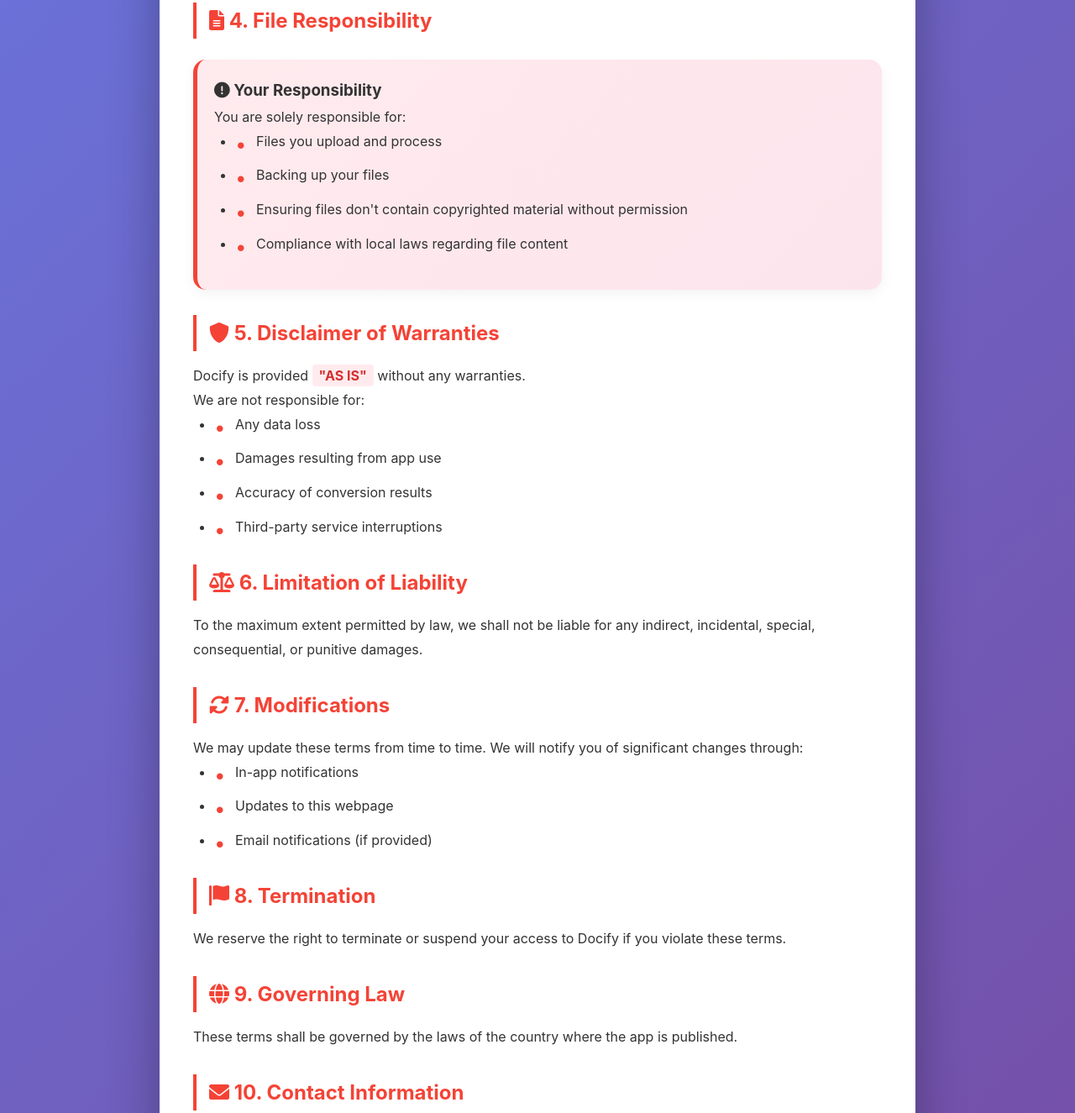
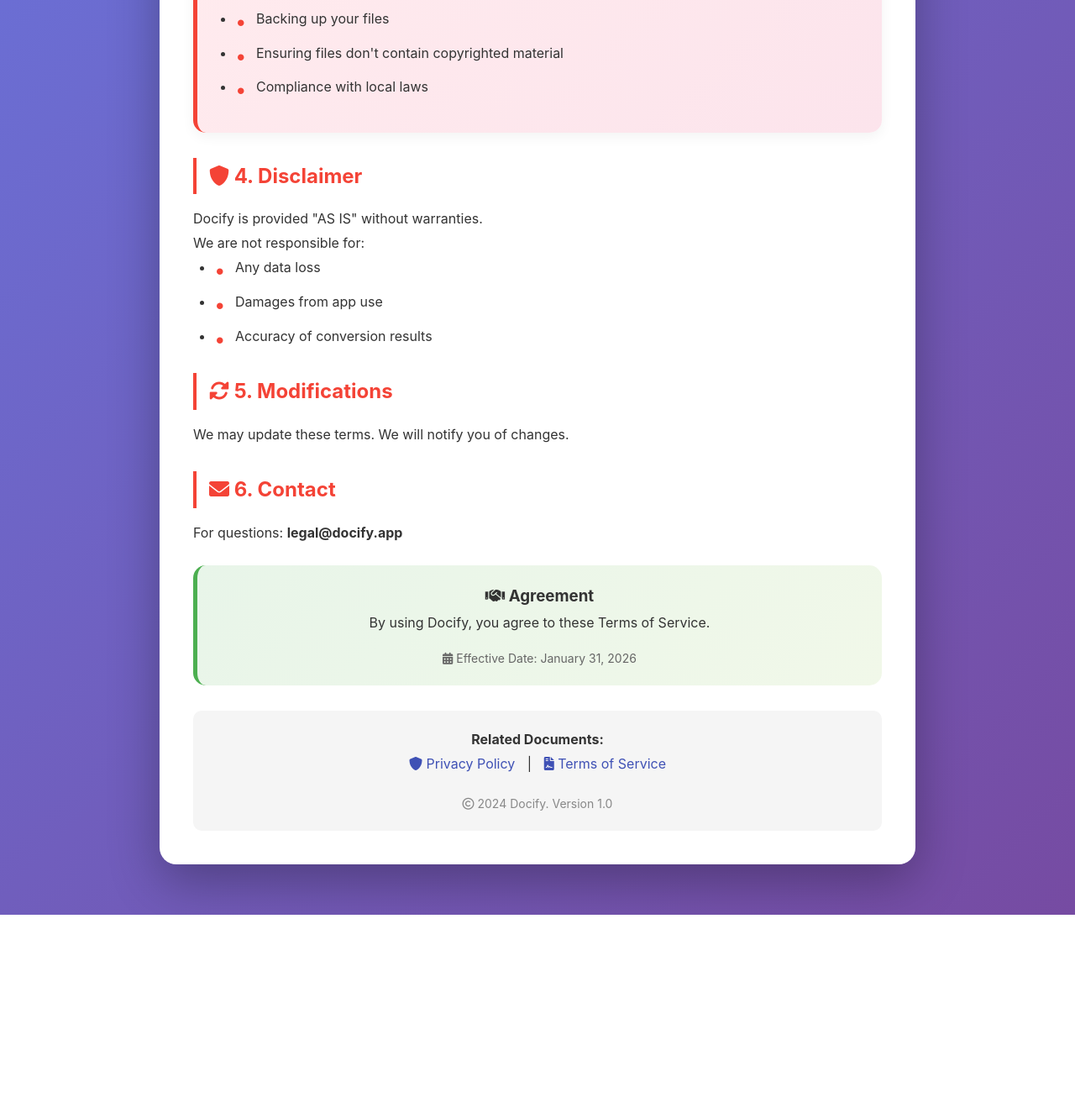
Before and after one commit to xsaraadil/docify-terms, a plain HTML site: page terms.html in a window 1280 px wide. Shown: the part 1086-2411 px from the top of the page at 84% size. After the commit the page ends 2175 px from the top, so only its background shows below. Drawn offline with Linux system fonts and the light colour scheme.

Commit message:
terms.html

```diff
--- a/terms.html
+++ b/terms.html
@@ -5,32 +5,25 @@
     <meta name="viewport" content="width=device-width, initial-scale=1.0">
     <title>Terms of Service - Docify</title>
     <style>
-        * {
-            margin: 0;
-            padding: 0;
-            box-sizing: border-box;
-        }
-
+        * { margin: 0; padding: 0; box-sizing: border-box; }
         body {
-            font-family: -apple-system, BlinkMacSystemFont, 'Segoe UI', Roboto, Oxygen, Ubuntu, sans-serif;
+            font-family: -apple-system, BlinkMacSystemFont, 'Segoe UI', Roboto, sans-serif;
             line-height: 1.8;
             background: linear-gradient(135deg, #667eea 0%, #764ba2 100%);
             min-height: 100vh;
             padding: 20px;
             color: #333;
         }
-
         .container {
             max-width: 900px;
             margin: 40px auto;
             background: white;
             padding: 40px;
             border-radius: 20px;
-            box-shadow: 0 20px 60px rgba(0, 0, 0, 0.3);
+            box-shadow: 0 20px 60px rgba(0,0,0,0.3);
             position: relative;
             overflow: hidden;
         }
-
         .container::before {
             content: '';
             position: absolute;
@@ -40,7 +33,6 @@
             height: 6px;
             background: linear-gradient(90deg, #FF9800, #F44336);
         }
-
         h1 {
             color: #FF9800;
             font-size: 36px;
@@ -49,7 +41,6 @@
             position: relative;
             padding-bottom: 15px;
         }
-
         h1::after {
             content: '';
             position: absolute;
@@ -61,7 +52,6 @@
             background: #FF9800;
             border-radius: 2px;
         }
-
         h2 {
             color: #F44336;
             font-size: 24px;
@@ -69,7 +59,6 @@
             border-left: 4px solid #F44336;
             padding-left: 15px;
         }
-
         .important-box {
             background: linear-gradient(135deg, #FFF3E0, #FFEBEE);
             padding: 20px;
@@ -78,7 +67,6 @@
             border-left: 5px solid #FF9800;
             box-shadow: 0 5px 15px rgba(0,0,0,0.05);
         }
-
         .warning-box {
             background: linear-gradient(135deg, #FFEBEE, #FCE4EC);
             padding: 20px;
@@ -87,7 +75,6 @@
             border-left: 5px solid #F44336;
             box-shadow: 0 5px 15px rgba(0,0,0,0.05);
         }
-
         .acceptance-box {
             background: linear-gradient(135deg, #E8F5E9, #F1F8E9);
             padding: 20px;
@@ -96,18 +83,12 @@
             border-left: 5px solid #4CAF50;
             text-align: center;
         }
-
-        ul, ol {
-            margin-left: 25px;
-            margin-bottom: 20px;
-        }
-
+        ul, ol { margin-left: 25px; margin-bottom: 20px; }
         li {
             margin-bottom: 12px;
             position: relative;
             padding-left: 25px;
         }
-
         li::before {
             content: "•";
             color: #F44336;
@@ -116,41 +97,25 @@
             left: 0;
             top: -4px;
         }
-
-        .highlight {
-            background: #FFEBEE;
-            padding: 3px 8px;
-            border-radius: 4px;
-            font-weight: bold;
-            color: #D32F2F;
+        .footer-links {
+            text-align: center;
+            margin-top: 30px;
+            padding: 20px;
+            background: #f5f5f5;
+            border-radius: 10px;
         }
-
-        .app-icon {
-            text-align: center;
-            margin: 30px 0;
-        }
-
         @media (max-width: 768px) {
-            .container {
-                padding: 25px;
-                margin: 20px auto;
-            }
-
-            h1 {
-                font-size: 28px;
-            }
-
-            h2 {
-                font-size: 22px;
-            }
+            .container { padding: 25px; margin: 20px auto; }
+            h1 { font-size: 28px; }
+            h2 { font-size: 22px; }
         }
     </style>
     <link rel="stylesheet" href="https://cdnjs.cloudflare.com/ajax/libs/font-awesome/6.0.0/css/all.min.css">
 </head>
 <body>
     <div class="container">
-        <div class="app-icon">
-            <div style="width: 100px; height: 100px; background: linear-gradient(135deg, #FF9800, #F44336); border-radius: 25px; margin: 0 auto; display: flex; align-items: center; justify-content: center; color: white; font-size: 40px; font-weight: bold; box-shadow: 0 10px 30px rgba(255, 152, 0, 0.3);">
+        <div style="text-align: center; margin: 30px 0;">
+            <div style="width: 100px; height: 100px; background: linear-gradient(135deg, #FF9800, #F44336); border-radius: 25px; margin: 0 auto; display: flex; align-items: center; justify-content: center; color: white; font-size: 40px; font-weight: bold; box-shadow: 0 10px 30px rgba(255,152,0,0.3);">
                 <i class="fas fa-gavel"></i>
             </div>
             <h3 style="margin-top: 15px; color: #F44336;">Docify Terms of Service</h3>
@@ -160,84 +125,78 @@
 
         <div class="important-box">
             <h3><i class="fas fa-exclamation-triangle"></i> Important Notice</h3>
-            <p>By continuing to use the Docify application, you agree to these terms and conditions.</p>
+            <p>By using Docify, you agree to these terms and conditions.</p>
         </div>
 
         <h2><i class="fas fa-check-circle"></i> 1. Acceptance of Terms</h2>
-        <p>Your use of the Docify application is subject to these terms and conditions.</p>
+        <p>Your use of Docify is subject to these terms.</p>
 
-        <h2><i class="fas fa-id-card"></i> 2. License Grant</h2>
-        <p>We grant you a limited, non-exclusive license to use Docify for personal purposes.</p>
-
-        <h2><i class="fas fa-ban"></i> 3. Restrictions</h2>
+        <h2><i class="fas fa-ban"></i> 2. Restrictions</h2>
         <p>You may NOT:</p>
         <ul>
-            <li>Reverse engineer or decompile the application</li>
+            <li>Reverse engineer or decompile the app</li>
             <li>Resell or redistribute the service</li>
             <li>Use the app for illegal purposes</li>
             <li>Attempt to bypass security measures</li>
-            <li>Use automated systems to access the app</li>
         </ul>
 
-        <h2><i class="fas fa-file-alt"></i> 4. File Responsibility</h2>
+        <h2><i class="fas fa-file-alt"></i> 3. File Responsibility</h2>
         <div class="warning-box">
             <h3><i class="fas fa-exclamation-circle"></i> Your Responsibility</h3>
-            <p>You are solely responsible for:</p>
             <ul>
                 <li>Files you upload and process</li>
                 <li>Backing up your files</li>
-                <li>Ensuring files don't contain copyrighted material without permission</li>
-                <li>Compliance with local laws regarding file content</li>
+                <li>Ensuring files don't contain copyrighted material</li>
+                <li>Compliance with local laws</li>
             </ul>
         </div>
 
-        <h2><i class="fas fa-shield-alt"></i> 5. Disclaimer of Warranties</h2>
-        <p>Docify is provided <span class="highlight">"AS IS"</span> without any warranties.</p>
+        <h2><i class="fas fa-shield-alt"></i> 4. Disclaimer</h2>
+        <p>Docify is provided "AS IS" without warranties.</p>
         <p>We are not responsible for:</p>
         <ul>
             <li>Any data loss</li>
-            <li>Damages resulting from app use</li>
+            <li>Damages from app use</li>
             <li>Accuracy of conversion results</li>
-            <li>Third-party service interruptions</li>
         </ul>
 
-        <h2><i class="fas fa-balance-scale"></i> 6. Limitation of Liability</h2>
-        <p>To the maximum extent permitted by law, we shall not be liable for any indirect, incidental, special, consequential, or punitive damages.</p>
+        <h2><i class="fas fa-sync-alt"></i> 5. Modifications</h2>
+        <p>We may update these terms. We will notify you of changes.</p>
 
-        <h2><i class="fas fa-sync-alt"></i> 7. Modifications</h2>
-        <p>We may update these terms from time to time. We will notify you of significant changes through:</p>
-        <ul>
-            <li>In-app notifications</li>
-            <li>Updates to this webpage</li>
-            <li>Email notifications (if provided)</li>
-        </ul>
-
-        <h2><i class="fas fa-flag"></i> 8. Termination</h2>
-        <p>We reserve the right to terminate or suspend your access to Docify if you violate these terms.</p>
-
-        <h2><i class="fas fa-globe"></i> 9. Governing Law</h2>
-        <p>These terms shall be governed by the laws of the country where the app is published.</p>
-
-        <h2><i class="fas fa-envelope"></i> 10. Contact Information</h2>
-        <p>For questions about these terms: <span class="highlight">legal@docify.app</span></p>
+        <h2><i class="fas fa-envelope"></i> 6. Contact</h2>
+        <p>For questions: <strong>legal@docify.app</strong></p>
 
         <div class="acceptance-box">
             <h3><i class="fas fa-handshake"></i> Agreement</h3>
-            <p>By using Docify, you acknowledge that you have read, understood, and agree to be bound by these Terms of Service.</p>
+            <p>By using Docify, you agree to these Terms of Service.</p>
             <p style="margin-top: 15px; font-size: 14px; color: #666;">
-                <i class="fas fa-calendar-alt"></i> Effective Date: January 1, 2024
+                <i class="fas fa-calendar-alt"></i> Effective Date: <span id="currentDate">January 1, 2024</span>
             </p>
         </div>
 
-        <div style="text-align: center; margin-top: 40px; padding-top: 20px; border-top: 2px dashed #ddd; color: #888; font-size: 14px;">
-            <p><i class="far fa-copyright"></i> 2024 Docify. All rights reserved.</p>
-            <p>Version 1.0</p>
+        <div class="footer-links">
+            <p><strong>Related Documents:</strong></p>
+            <a href="index.html" style="color: #3F51B5; text-decoration: none; margin: 0 10px;">
+                <i class="fas fa-shield-alt"></i> Privacy Policy
+            </a>
+            |
+            <a href="terms.html" style="color: #3F51B5; text-decoration: none; margin: 0 10px;">
+                <i class="fas fa-file-contract"></i> Terms of Service
+            </a>
+            <p style="margin-top: 20px; color: #888; font-size: 14px;">
+                <i class="far fa-copyright"></i> 2024 Docify. Version 1.0
+            </p>
         </div>
     </div>
 
     <script>
         document.addEventListener('DOMContentLoaded', function() {
-            // Add scroll effects
+            // Update date
+            const now = new Date();
+            const options = { year: 'numeric', month: 'long', day: 'numeric' };
+            document.getElementById('currentDate').textContent = now.toLocaleDateString('en-US', options);
+
+            // Scroll effects
             const sections = document.querySelectorAll('h2, .important-box, .warning-box');
             const observer = new IntersectionObserver((entries) => {
                 entries.forEach(entry => {
@@ -254,19 +213,6 @@
                 section.style.transition = 'all 0.5s ease';
                 observer.observe(section);
             });
-
-            // Highlight important terms on hover
-            const highlights = document.querySelectorAll('.highlight');
-            highlights.forEach(highlight => {
-                highlight.addEventListener('mouseenter', function() {
-                    this.style.transform = 'scale(1.05)';
-                    this.style.boxShadow = '0 4px 12px rgba(244, 67, 54, 0.3)';
-                });
-                highlight.addEventListener('mouseleave', function() {
-                    this.style.transform = 'scale(1)';
-                    this.style.boxShadow = 'none';
-                });
-            });
         });
     </script>
 </body>
```
